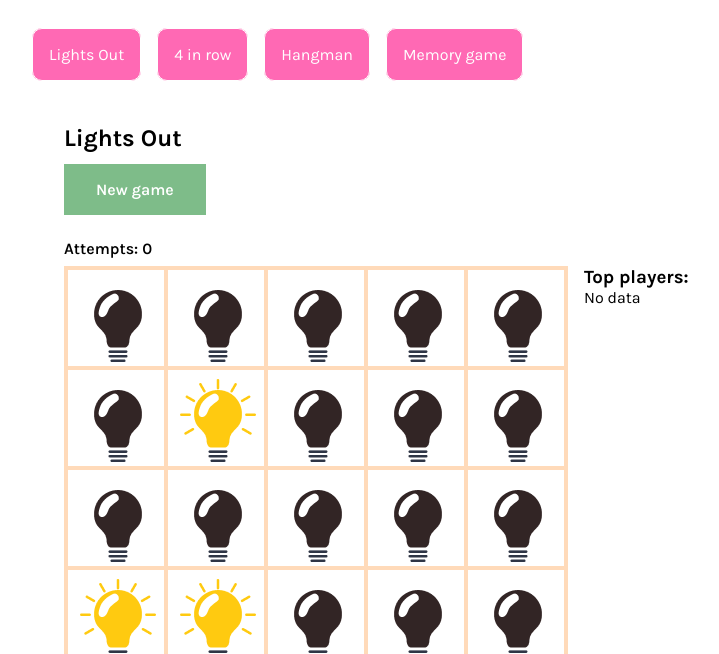
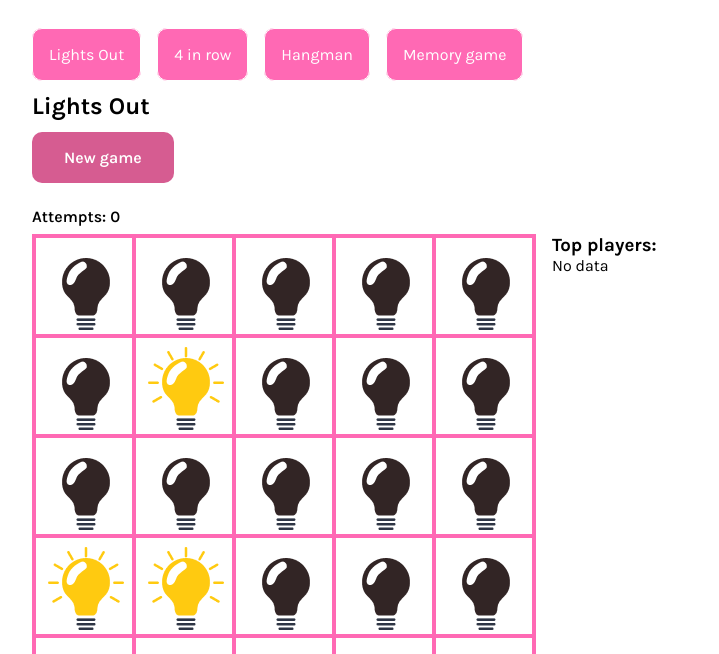
Before and after one commit to AnnaIpsen/boardgamesProject-AMA, a plain HTML site: page lightsOut.html in a window 1280 px wide. Shown: the part 104-758 px from the top of the page, without its empty margins (32-751 px from the left). Drawn offline with Linux system fonts and the light colour scheme.

Commit message:
lights out styling changes, hotpink ftw

```diff
--- a/styles/lightsOut.css
+++ b/styles/lightsOut.css
@@ -10,30 +10,21 @@ button {
     font-size: 1rem;
     border: none;
     color: white;
+    border-radius: 10px;
+    background-color: #D65C91;
+}
+button:hover {
+    background-color: #DA6C9C;
 }
 
 .game-start-button {
     margin-bottom: 1em;
-    background-color: #7EBC89;
-}
-
-.game-start-button:hover {
-    background-color: #94C79D;
 }
 
 .cheat-button {
     margin-top: 2em;
-    background-color: #D65C91;
 }
 
-.cheat-button:hover {
-    background-color: #DA6C9C;
-}
-
-.game {
-    margin: 2rem;
-
-}
 
 .game__title {
     font-size: 1.5rem;
@@ -56,22 +47,21 @@ button {
     justify-content: center;
     justify-items: center;
     grid-template-columns: repeat(5, 100px);
-    border: 2px solid peachpuff;
+    border: 2px solid hotpink;
     width: fit-content;
 }
 
 .game-grid__tile {
-    background-color: antiquewhite;
     width: 100px;
     height: 100px;
     display: flex;
     justify-content: center;
     align-items: center;
-    border: 2px solid peachpuff;
+    border: 2px solid hotpink;
 }
 
 .game-grid__tile:hover {
-    border: 2px solid red;
+    border: 3px solid hotpink;
 }
 
 .leaderboard-list {
```
